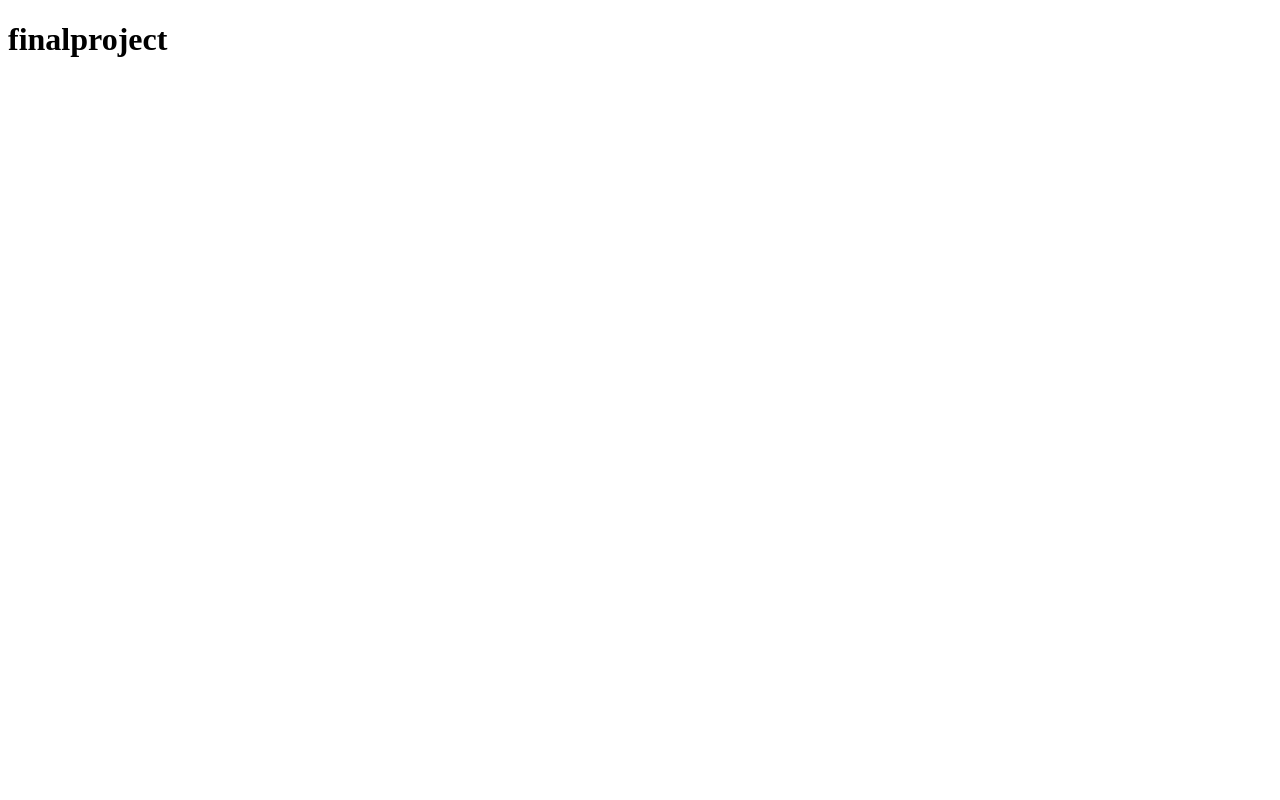
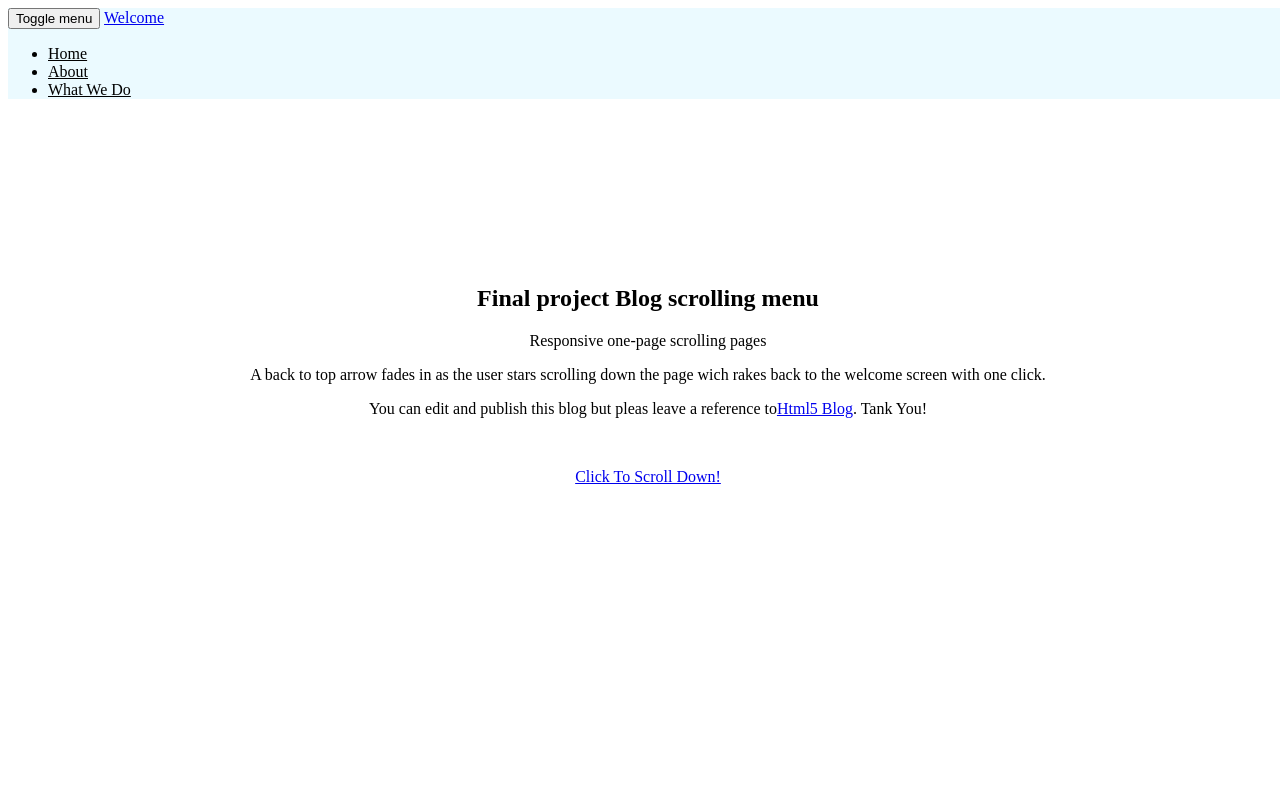
Before and after one commit to soheilgithub/final-project, a plain HTML site: page index.html in a window 1280 px wide. Shown: the top 800 px of the page. Drawn offline with Linux system fonts and the light colour scheme.

Commit message:
Update index.html

```diff
--- a/index.html
+++ b/index.html
@@ -7,7 +7,85 @@
     <title>finalproject</title>
     <link rel="stylesheet" href="style.css">
 </head>
-<body>
-    <h1>finalproject</h1>
-</body>
+    <body id="page-top" data-spay="scroll" data-target=".navbar-fixed-top">
+        <nav class="navbar-default navbar-fixed-top" role="navigation">
+            <div class="container">
+                <div class="navbar-header page-scrool">
+                    <button type="button" class="navbar-toggle" data-toggle="collapse">
+                        <span class="sr-only">Toggle menu</span>
+                        <span class="icon-bar"></span>
+                        <span class="icon-bar"></span>
+                        <span class="icon-bar"></span>
+                    </button>
+                    <a class="navbar-brand page-scroll" href="#page-top">Welcome</a>
+                </div>
+
+                <div class="collapse navbar-collapse navbar-ex1-collapse">
+                    <ul class="nav navbar-nav">
+                        <li class="hidden">
+                            <a class="page-scroll" href="#page-top">Home</a>
+                        </li>
+                        <li>
+                            <a class="page-scroll" href="#about">About</a>
+                        </li>
+                        <li>
+                            <a class="page-scroll" href="#whatwedo">What We Do</a>
+                        </li>
+                    </ul>
+                </div> <!--.navbar-collapse -->
+            </div>     <!-- .container -->
+        </nav>
+        <!-- Welcome  -->
+        <section id="welcome" class="welcome-section">
+            <div class="continer">
+                <div class="row">
+                    <div class="col-lg-12">
+                        <h1>Final project Blog scrolling menu</h1>
+                        <p>Responsive one-page scrolling pages</p>
+                        <p>A back to top arrow fades in as the user stars scrolling down the page wich rakes back to the welcome screen with one click.</p>
+                        <p>You can edit and publish this blog but pleas leave a reference to<a href="https://github.com/soheilgithub/final-project" target="_blank" rel="nofollw">Html5 Blog</a>. Tank You!</p>
+                        <p>&nbsp;</p>
+                        <a class="btn btn-primary page-scroll" href="#about">Click To Scroll Down!</a>
+                    </div>
+                </div>
+            </div>
+        </section>
+
+        <!-- About -->
+        <section id="about" class="about-section">
+            <div class="container">
+                <div class="row">
+                    <div class="col-lg-12">
+                        <h1>About</h1>
+                    </div>
+                </div>
+            </div>
+        </section>
+
+        <!-- What We do section -->
+        <section id="whatwedo" class="whatwedo-section">
+            <div class="container">
+                <div class="row">
+                    <div class="col-lg-12">
+                        <h1>What We Do</h1>
+                    </div>
+                </div>
+            </div>
+        </section>
+
+        <!-- Contact Section -->
+        <section id="contact" class="contact-section">
+            <div class="container">
+                <div class="row">
+                    <div class="col-lag-12">
+                        <h1>Contact Section</h1>
+                    </div>
+                </div>
+            </div>
+        </section>
+        <a id="back2top" title="back to top" href="#">&#10148;</a>
+
+
+
+    </body>
 </html>
```
